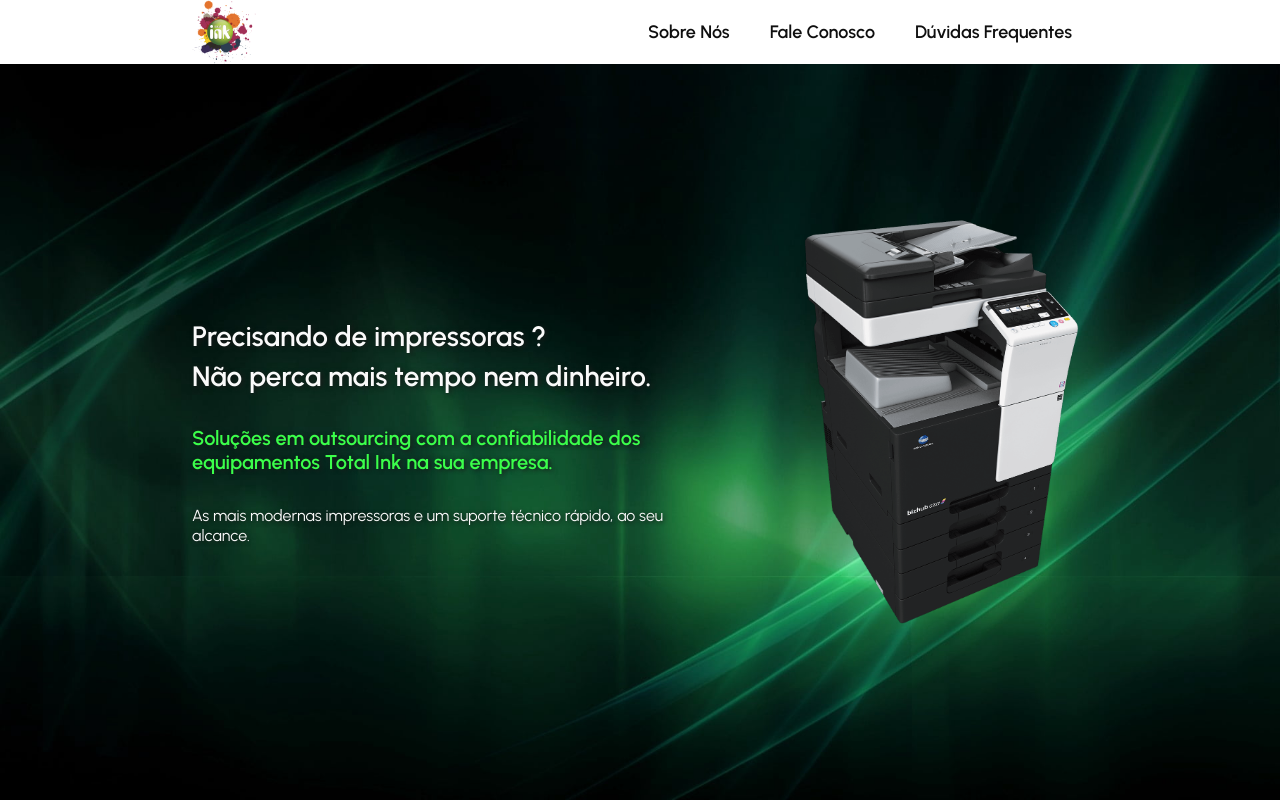
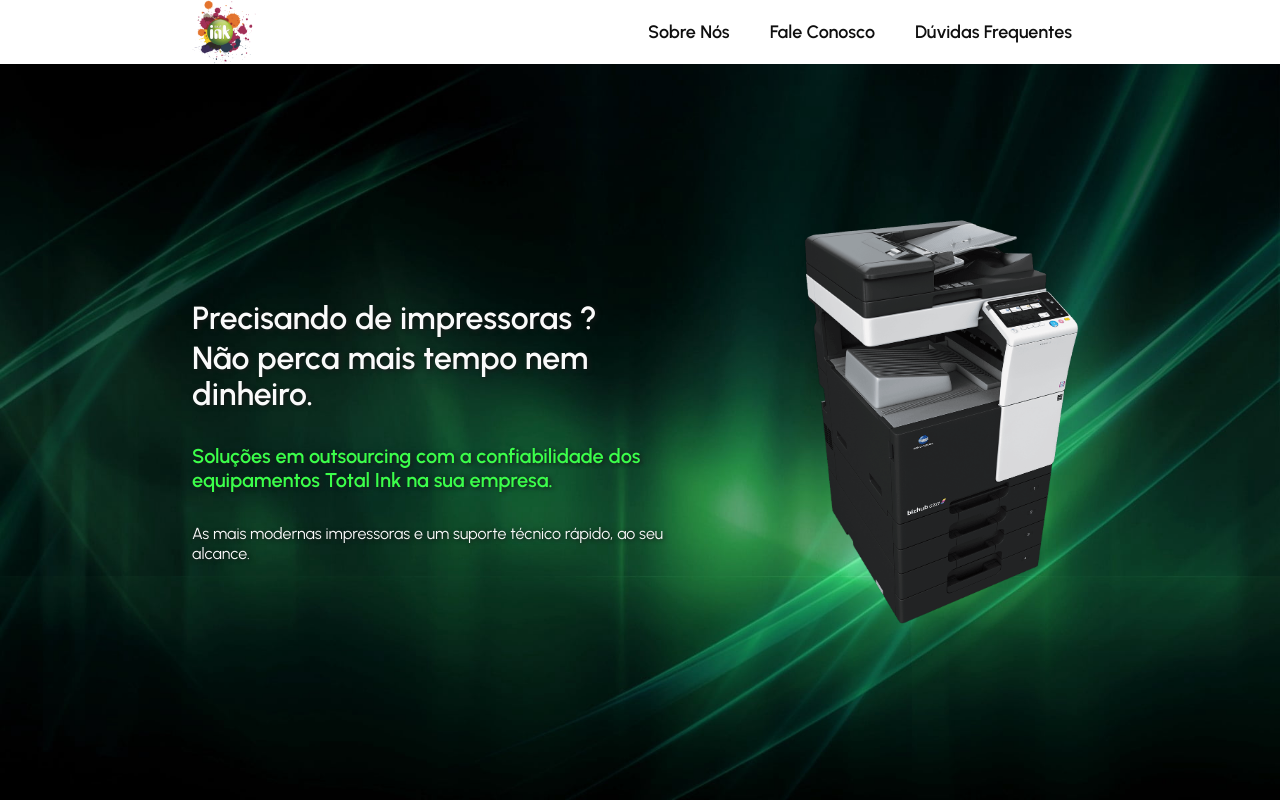
Before and after one commit to diegonacif/totalink-page, a React (Vite) app: page / in a window 1280 px wide. Shown: the top 800 px of the page. Built offline with nearby package versions, Linux system fonts and the light colour scheme.

Commit message:
style: modal h1 size

```diff
--- a/src/components/Modal/_Modal.scss
+++ b/src/components/Modal/_Modal.scss
@@ -89,6 +89,10 @@
         display: flex;
         flex-direction: column;
         row-gap: 2rem;
+
+        h1 {
+          font-size: 2rem;
+        }
       }
 
       img {
--- a/src/css/App.css
+++ b/src/css/App.css
@@ -164,6 +164,9 @@
     display: flex;
     flex-direction: column;
     row-gap: 2rem;
+  }
+  .modal-container section .modal-text h1 {
+    font-size: 2rem;
   }
   .modal-container section img {
     width: 20rem;
```
Also changed, not shown: 1 other file (tests, documents, lock files or other folders).
